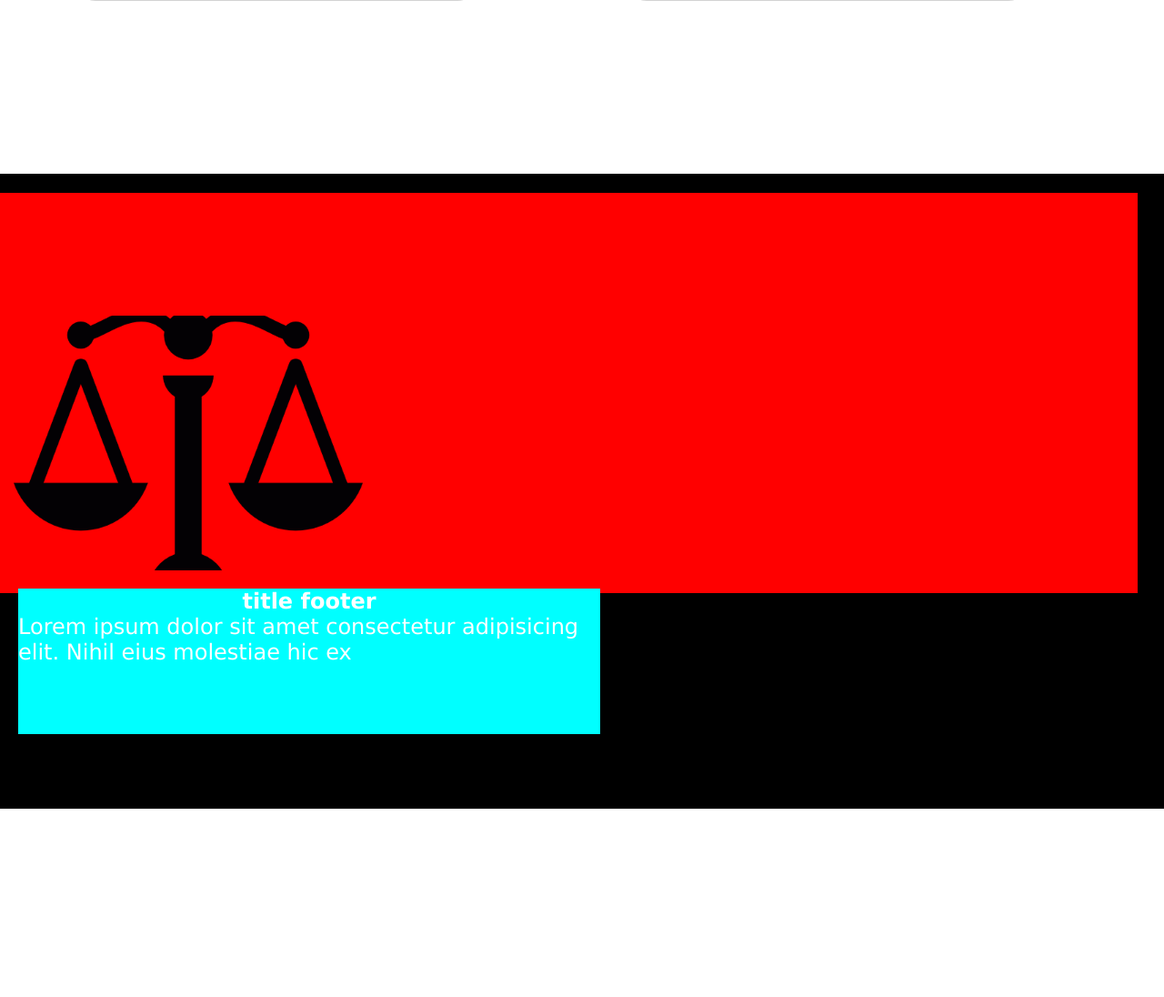
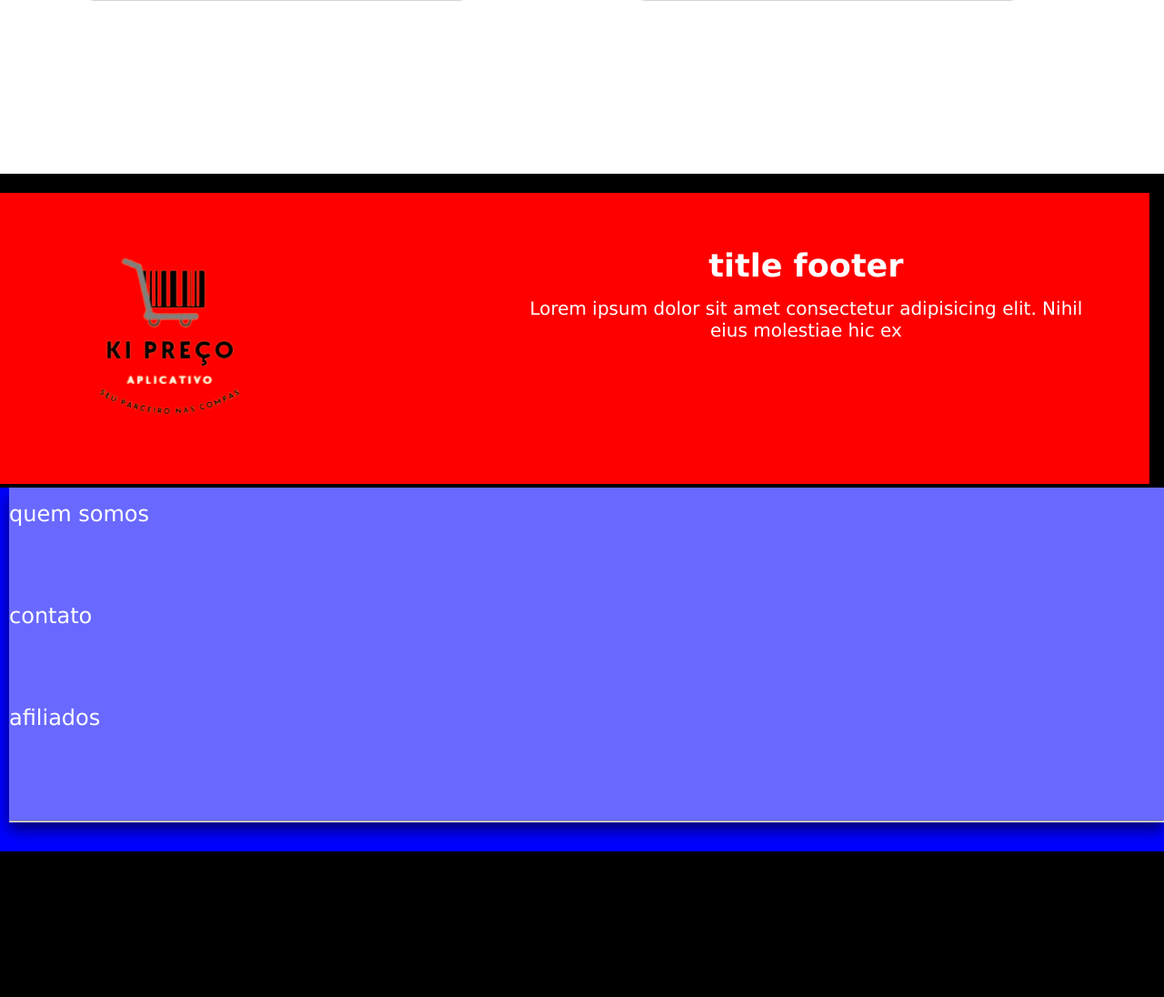
Before and after one commit to MattAlexandre/projeto-tcc, a PHP site: page / in a window 1280 px wide. Shown: the part 3873-4969 px from the top of the page at 91% size. Before the commit the page ends 4762 px from the top, so only its background shows below. Run offline with PHP 8.4, Linux system fonts and the light colour scheme.

Commit message:
cabeçalho-footer

```diff
--- a/estilo/index.css
+++ b/estilo/index.css
@@ -83,6 +83,13 @@ section{
     padding-left: 10px;
 }
 
+section.padrao{
+    padding: 15vh 0vw;
+    background-color: var(--cor2);
+    color:var(--cor1);
+    display: inline-block;
+}
+
 section.padrao > h2{
     background-image: linear-gradient(to right,  var(--cor1), var(--cor2));
     color: var(--cor2);
@@ -100,12 +107,6 @@ section.padrao > p{
     font: normal normal 2.5vw var(--font1);
 }
 
-section.padrao{
-    padding: 15vh 0vw;
-    background-color: var(--cor2);
-    color:var(--cor1);
-    display: inline-block;
-}
 
 
 section.imagem{
@@ -216,38 +217,53 @@ img{
 footer{
     background-color: var(--cor1);
     color: var(--cor2);
-    padding: 20vh 0vh;
+    padding: 20vh 0vw;
 }
 
-section.topo_footer{
+section#topo_f01{
     background-color: red;
-    height: 25vh;
-    width: 97.7vw;
-    display: inline-block;
-    align-items: center;
-}
-#topo_f01{
-    margin: -139px 0px 0px 0px;
-    padding: 15vh 0vw;
-    display: inline-block;
+    height: 35vh;
+    width: 95.6vw;
+    display: inline-flex;
+    padding: 20px;
+    margin-top: -139px;
 }
 
 
-#img-topo_f{
-    background: var(--cor4) url('../imagens/icon-direito.png') center center no-repeat fixed;
-    background-size: cover;
+.img-topo_f{
+    background-image: url('../imagens/img-ki-preco.png');
+    background-repeat: no-repeat;
     height: 35vh;
-    width: 30vw;
-    margin: 15px;
+    width: 35vw;
+    margin: 20px;
+    margin-left: 45px;
 }
 
-#text_topo_f{
+.text_topo_f{
     height: 20vh;
     width: 50vw;
     margin: 20px ;
-    background-color: cyan;
+    padding: 20px;
 }
 
-#text_topo_f > h4{
+.text_topo_f > h4{
     text-align: center;
+    font-size: 35px;
+    font-family: var(--font1);
+    margin-bottom: 15px;
 }
+
+.text_topo_f > p{
+    font-family: var(--font1);
+    text-align: center;
+    font-size: 20px;
+}
+
+.body_footer{
+    background-color: blue;
+    height: 50vh;
+}
+
+#body_f{
+
+}
--- a/index.html
+++ b/index.html
@@ -144,11 +144,11 @@
 
         <section class="topo_footer" id="topo_f01">
 
-            <div id="img-topo_f" >
+            <div class="img-topo_f"  >
                <!-- <img  id="img_t01" src="../projeto-tcc/imagens/img-04.jpeg" alt="imagem-logo">-->
             </div>
 
-            <div id="text_topo_f">
+            <div class="text_topo_f">
                 <h4>title footer</h4>
 
                 <p>
@@ -160,13 +160,8 @@
 
         </section>
 
-<!--
-        <section class="body" id="footer02">
 
-
-            <aside class="box_footer" id="box_f01">
-
-            </aside>
+        <section class="body_footer" id="body_f">
 
             <aside class="box_footer" id="box_f01">
 
@@ -179,24 +174,30 @@
                         <li><a href=""> </a></li>
                         <li><a href=""> </a></li>
                     </ul>
+
                     <ul>
                         <li> contato </li>
                         <li><a href=""> </a></li>
                         <li><a href=""> </a></li>
                         <li><a href=""> </a></li>
                     </ul>
+
                     <ul>
                         <li> afiliados </li>
                         <li><a href=""> </a></li>
                         <li><a href=""> </a></li>
                         <li><a href=""> </a></li>
                     </ul>
+
                 </nav>
+
+                <hr>
+                <!--
                 <ul>
                     <li> <img class="photo_f01" src="./imagens/img-03.jpeg" alt="imagem"></li>
                     <li> <img class="photo_f02" src="./imagens/img-04.jpeg" alt="imagem"></li>
                     <li> <img class="photo_f03" src="./imagens/img-05.jpeg" alt="imagem"></li>
-                </ul>
+                </ul>-->
 
             </aside>
 
@@ -208,11 +209,12 @@
 
         </section>
 
+
         <section class="end" id="footer02">
 
 
 
-        </section>-->
+        </section>
 
     </footer>
 
```
Also changed, not shown: imagens/img-ki-preco.png (added).
